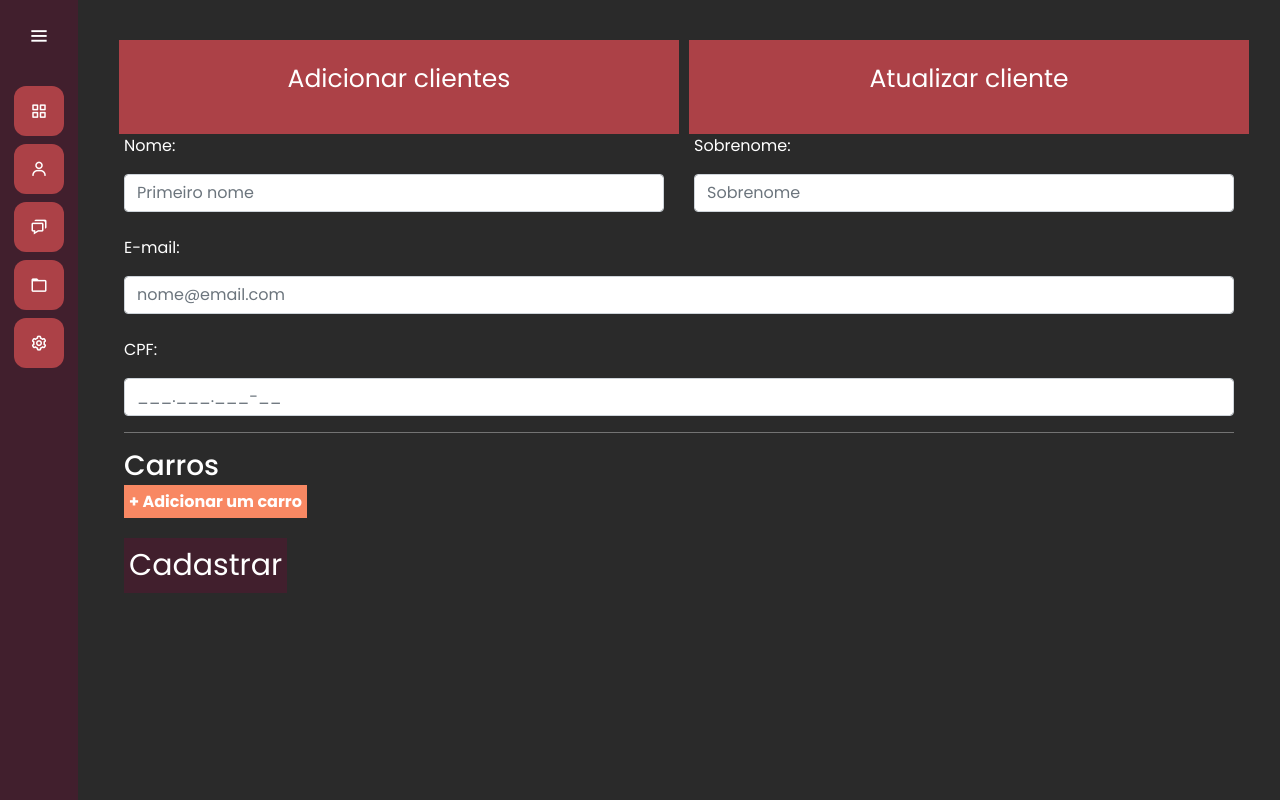
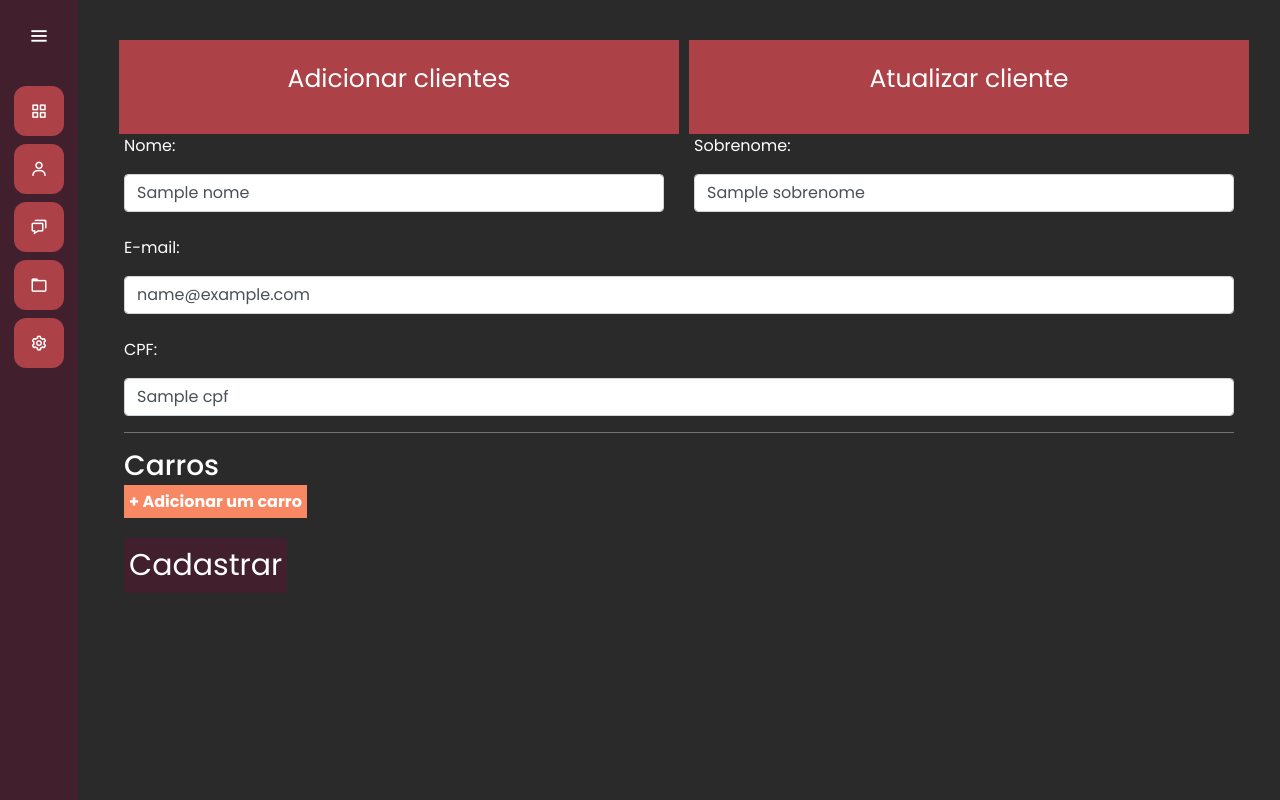
Before and after one commit to ClaudioFritzen/MecaJato, a Django app: template clientes/templates/clientes.html in a window 1280 px wide. Run offline with Django 4.2, Linux system fonts and the light colour scheme; the template is opened without the code that fills it: most values are stand-ins (such as "Sample title", 1, 10 or a date in 2020).

Commit message:
deixando na tela os dados corretos

```diff
--- a/clientes/templates/clientes.html
+++ b/clientes/templates/clientes.html
@@ -23,19 +23,21 @@
             <div class="row">
                 <div class="col-md">
                     <p>Nome:</p>
-                    <input type="text" class="form-control" placeholder="Primeiro nome" name="nome">
+                    <input type="text" class="form-control" placeholder="Primeiro nome" name="nome"
+                        value="{{nome}}">
                 </div>
                 <div class="col-md">
                     <p>Sobrenome:</p>
-                    <input type="text" class="form-control" placeholder="Sobrenome" name="sobrenome">
+                    <input type="text" class="form-control" placeholder="Sobrenome" name="sobrenome"
+                        value="{{sobrenome}}">
                 </div>
             </div>
             <br>
             <p>E-mail:</p>
-            <input type="email" class="form-control" placeholder="nome@email.com" name="email">
+            <input type="email" class="form-control" placeholder="nome@email.com" name="email" value="{{email}}">
             <br>
             <p>CPF:</p>
-            <input type="text" class="form-control" placeholder="___.___.___-__" name="cpf">
+            <input type="text" class="form-control" placeholder="___.___.___-__" name="cpf" value="{{cpf}}">
             <hr style="background-color:gray;">
             <div class="add-carros">
                 <h3>Carros</h3>
--- a/clientes/views.py
+++ b/clientes/views.py
@@ -8,6 +8,7 @@ from .models import Clientes, Carro
 def clientes(request):
     if request.method == "GET":
         return render(request, 'clientes.html')
+
     elif request.method == "POST":
         nome = request.POST.get('nome')
         sobrenome = request.POST.get('sobrenome')
@@ -23,11 +24,13 @@ def clientes(request):
         cliente = Clientes.objects.filter(cpf = cpf)
 
         if cliente.exists():
-            return render(request, 'clientes.html', {'nome': nome, 'sobrenome': sobrenome, 'email': email})
+           return render(request, 'clientes.html', {'nome': nome, 'sobrenome': sobrenome, 'email': email})
+           #return HttpResponse('Cliente já existe')
 
         # validação de email
         if not re.fullmatch(re.compile(r'([A-Za-Z0-9]+[.-_])*[A-Za-z0-9]+@[A-Za-z0-9-]+(\.[A-Z|a-z]{2,})+'), email):
             return render(request, {'nome': nome, 'sobrenome': sobrenome, 'cpf':cpf})
+            #return HttpResponse('email inválido')
 
 
         #pegando os dados que gostaria de salvar no banco
```
